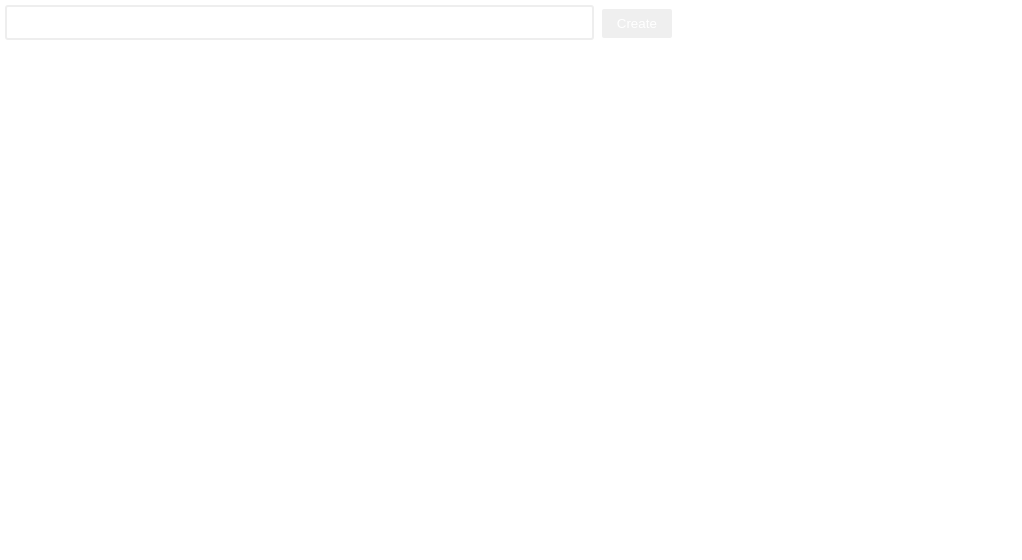
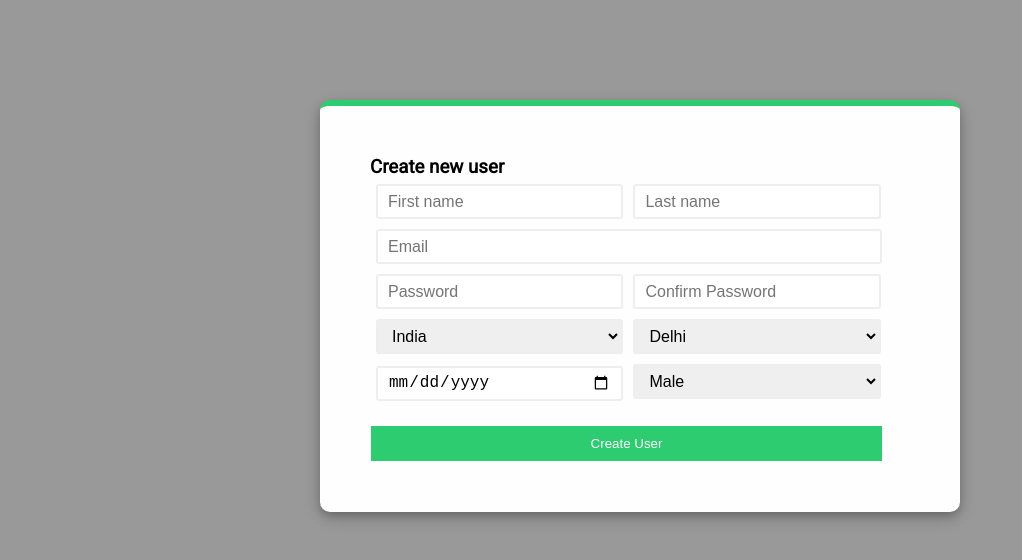
Before and after one commit to vishal7997/react-http-requests, a React (Create React App) app: page / in a window 1280 px wide. Shown: the top 560 px of the page, without its empty margins (0-1022 px from the left). Built offline with nearby package versions, Linux system fonts and the light colour scheme; no server answers; a web font is replaced by a local one.

Commit message:
Fetching values from a form input

```diff
--- /dev/null
+++ b/src/Components/UserFormExample.js
@@ -0,0 +1,84 @@
+import React, { useRef, useState } from "react";
+import "./UserForm.css";
+
+function UserFormExample() {
+  let [firstName, setFirstName] = useState("");
+  let fNameRef = useRef();
+
+  function onFNameChanged(event) {
+    setFirstName(event.target.value);
+  }
+
+  function onSubmitHandler(event) {
+    event.preventDefault();
+
+    // Reset input values on form submit
+
+    // first approach - ideal
+    // console.log(firstName);
+    // setFirstName("");
+
+    // another approach - not ideal
+    console.log(fNameRef.current.value);
+    fNameRef.current.value = "";
+  }
+
+  return (
+    <>
+      <div id="myModal" className="modal">
+        <div className="modal-content">
+          {/* <div className="close" onClick={props.closeForm}>
+            &times;
+          </div> */}
+          <h3>Create new user</h3>
+          <div className="user-form">
+            <form onSubmit={onSubmitHandler}>
+              <div>
+                <input
+                  type="text"
+                  placeholder="First name"
+                  onChange={onFNameChanged}
+                  ref={fNameRef}
+                  value={firstName}
+                />
+                <input type="text" placeholder="Last name" />
+              </div>
+              <div>
+                <input type="email" placeholder="Email" />
+              </div>
+              <div>
+                <input type="password" placeholder="Password" />
+                <input type="password" placeholder="Confirm Password" />
+              </div>
+              <div>
+                <select name="country">
+                  <option value="India">India</option>
+                  <option value="Germany">Germany</option>
+                  <option value="USA">USA</option>
+                  <option value="UK">UK</option>
+                </select>
+                <select name="city">
+                  <option value="Delhi">Delhi</option>
+                  <option value="Berlin">Berlin</option>
+                  <option value="New York">New York</option>
+                  <option value="London">London</option>
+                </select>
+              </div>
+              <div>
+                <input type="date" placeholder="Date of Birth" />
+                <select name="gender">
+                  <option value="Male">Male</option>
+                  <option value="Female">Female</option>
+                  <option value="Unknown">Unknown</option>
+                </select>
+              </div>
+              <button className="add-user-button">Create User</button>
+            </form>
+          </div>
+        </div>
+      </div>
+    </>
+  );
+}
+
+export default UserFormExample;
--- /dev/null
+++ b/src/Form-Validation-Example.js
@@ -0,0 +1,10 @@
+import React from "react";
+import UserFormExample from "./Components/UserFormExample";
+
+function FormValidationExample(){
+    return <div>
+        <UserFormExample></UserFormExample>
+    </div>
+}
+
+export default FormValidationExample;
--- a/src/index.js
+++ b/src/index.js
@@ -3,13 +3,15 @@ import ReactDOM from "react-dom/client";
 import "./index.css";
 import App from "./App";
 import CustomHookExample from "./Custom-Hook-Example";
+import FormValidationExample from "./Form-Validation-Example";
 import reportWebVitals from "./reportWebVitals";
 
 const root = ReactDOM.createRoot(document.getElementById("root"));
 root.render(
   <div>
     {/* <App /> */}
-    <CustomHookExample />
+    {/* <CustomHookExample /> */}
+    <FormValidationExample />
   </div>
 );
 
```
